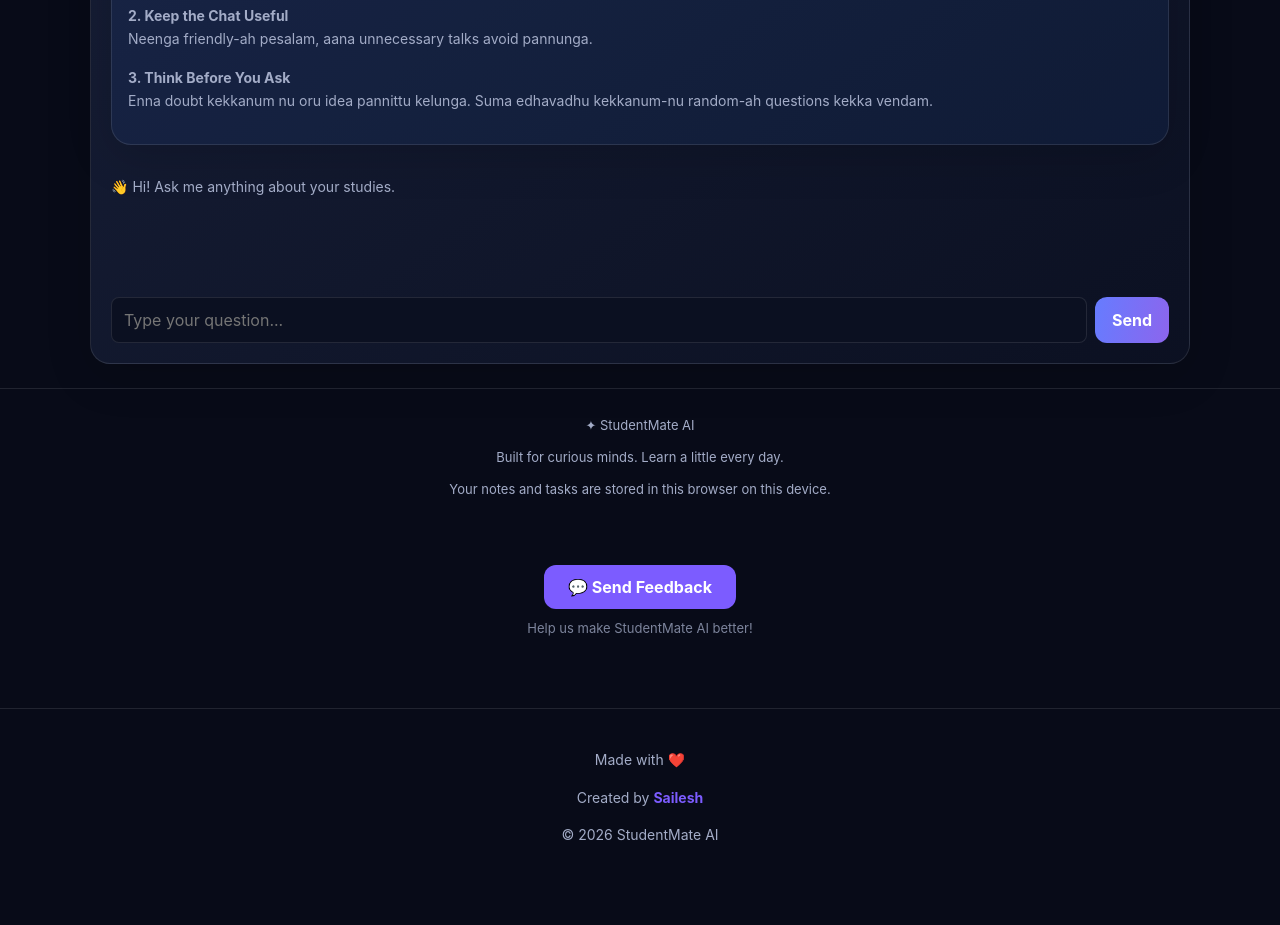
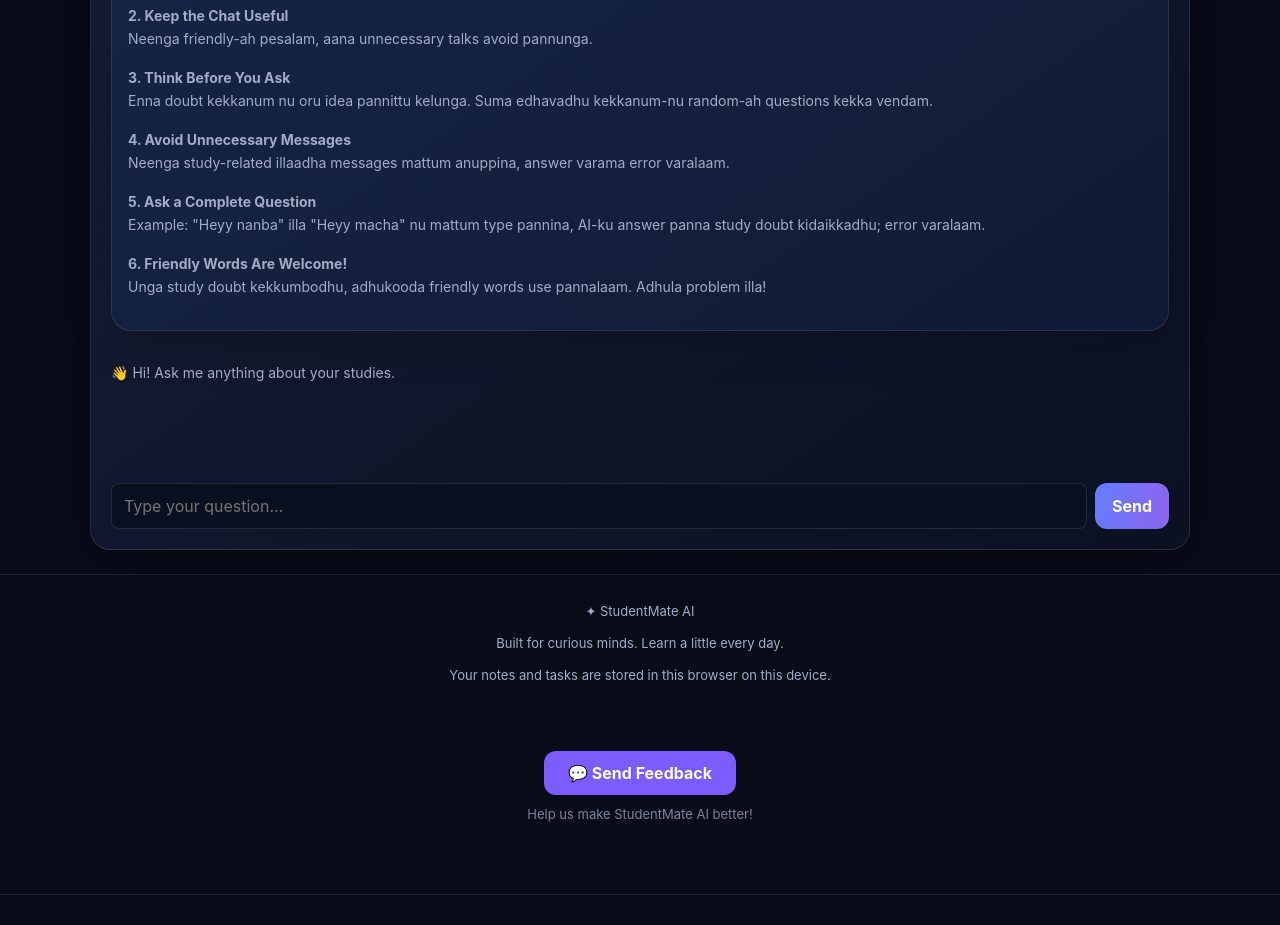
Before and after one commit to Sailesh-143/StudentMateAI-New, a website: page public/index.html in a window 1280 px wide. Shown: the part 1480-2405 px from the top of the page. Before the commit the page ends 2366 px from the top, so only its background shows below. Drawn offline with Linux system fonts and the light colour scheme.

Commit message:
Add user hints to AI Chat

```diff
--- a/public/index.html
+++ b/public/index.html
@@ -127,6 +127,16 @@
 
   <p><strong>3. Think Before You Ask</strong><br>
   Enna doubt kekkanum nu oru idea pannittu kelunga. Suma edhavadhu kekkanum-nu random-ah questions kekka vendam.</p>
+
+<p><strong>4. Avoid Unnecessary Messages</strong><br>
+Neenga study-related illaadha messages mattum anuppina, answer varama error varalaam.</p>
+
+<p><strong>5. Ask a Complete Question</strong><br>
+Example: "Heyy nanba" illa "Heyy macha" nu mattum type pannina, AI-ku answer panna study doubt kidaikkadhu; error varalaam.</p>
+
+<p><strong>6. Friendly Words Are Welcome!</strong><br>
+Unga study doubt kekkumbodhu, adhukooda friendly words use pannalaam. Adhula problem illa!</p>
+
 </div>
 
 
```
